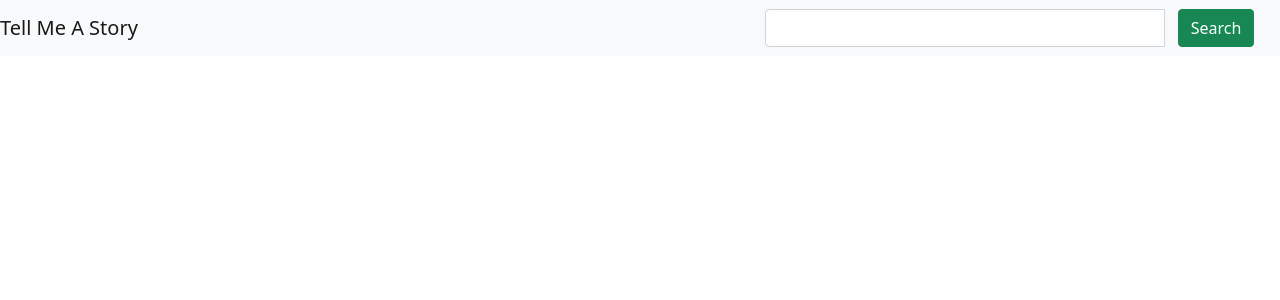
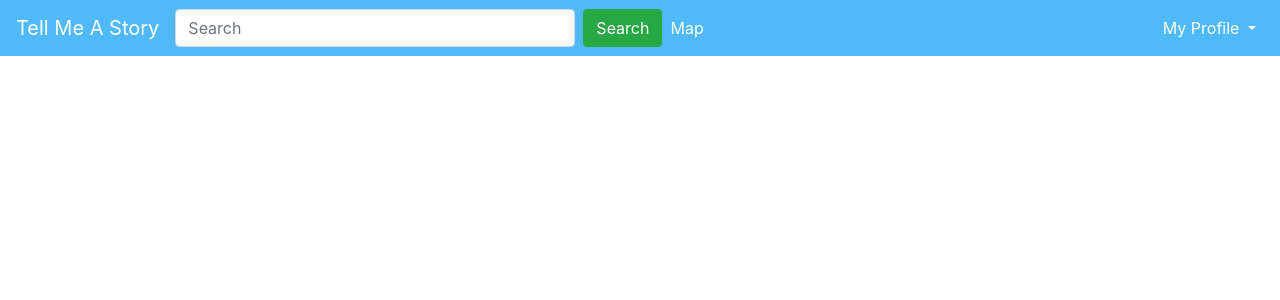
Before and after one commit to DrewBarlow/TellMeAStory4, a Django app: page /profile/ in a window 1280 px wide. Shown: the top 300 px of the page. Run offline with Django 4.2, Linux system fonts and the light colour scheme; some libraries are stand-ins or nearby versions.

Commit message:
Finished header for site

```diff
--- a/story/tellmeastory/templates/tellmeastory/profile.html
+++ b/story/tellmeastory/templates/tellmeastory/profile.html
@@ -1,7 +1,6 @@
+
 <!DOCTYPE html>
 <html lang="en">
-<link href="https://cdn.jsdelivr.net/npm/bootstrap@5.1.3/dist/css/bootstrap.min.css" rel="stylesheet" integrity="sha384-1BmE4kWBq78iYhFldvKuhfTAU6auU8tT94WrHftjDbrCEXSU1oBoqyl2QvZ6jIW3" crossorigin="anonymous">
-<script src="https://cdn.jsdelivr.net/npm/bootstrap@5.1.3/dist/js/bootstrap.bundle.min.js" integrity="sha384-ka7Sk0Gln4gmtz2MlQnikT1wXgYsOg+OMhuP+IlRH9sENBO0LRn5q+8nbTov4+1p" crossorigin="anonymous"></script>
 
 <head>
     <meta charset="UTF-8">
@@ -9,20 +8,50 @@
 </head>
 <body>
 
-<nav class="navbar navbar-light bg-light">
-  <a class="navbar-brand">Tell Me A Story</a>
-    <div style="margin-right:2%">
-  <form class="form-inline">
-    <div class="input-group">
-    <input class="form-control" style="width:400px">
-        <div style="width:15px"></div>
-    <span class="input-group-btn">
-        <button class="btn btn-success">Search</button>
-    </span>
-    </div>
-  </form>
+<nav class="navbar navbar-expand-lg navbar-dark" style="background-color:#4fbaf7">
+  <a class="navbar-brand" href="#">Tell Me A Story</a>
+  <button class="navbar-toggler" type="button" data-toggle="collapse" data-target="#navbarSupportedContent" aria-controls="navbarSupportedContent" aria-expanded="false" aria-label="Toggle navigation">
+    <span class="navbar-toggler-icon"></span>
+  </button>
+
+     <form class="form-inline my-2 my-lg-0">
+      <input class="form-control mr-sm-2" type="search" placeholder="Search" aria-label="Search" style="width:400px">
+      <button class="btn btn-success my-2 my-sm-0" type="submit">Search</button>
+    </form>
+
+  <div class="collapse navbar-collapse" id="navbarSupportedContent">
+    <ul class="navbar-nav mr-auto">
+      <li class="nav-item active">
+        <a class="nav-link" href="#">Map <span class="sr-only">(current)</span></a>
+      </li>
+
+    </ul>
+      <ul class="nav navbar-nav navbar-right">
+          <li class="nav-item dropdown">
+        <a class="nav-link dropdown-toggle" href="#" id="navbarDropdown" role="button" data-toggle="dropdown" aria-haspopup="true" aria-expanded="false" style="font-weight: 10px; color:white">
+          My Profile
+        </a>
+        <div class="dropdown-menu dropdown-menu-right" aria-labelledby="navbarDropdown">
+          <a class="dropdown-item" href="#">My Profile</a>
+          <a class="dropdown-item" href="#">Administration</a>
+          <div class="dropdown-divider"></div>
+          <a class="dropdown-item" href="#">Log Out</a>
         </div>
+      </li>
+
+      </ul>
+  </div>
+
+
+
 </nav>
 
+
+</nav>
 </body>
+
 </html>
+<link rel="stylesheet" href="https://cdn.jsdelivr.net/npm/bootstrap@4.0.0/dist/css/bootstrap.min.css" integrity="sha384-Gn5384xqQ1aoWXA+058RXPxPg6fy4IWvTNh0E263XmFcJlSAwiGgFAW/dAiS6JXm" crossorigin="anonymous">
+<script src="https://code.jquery.com/jquery-3.2.1.slim.min.js" integrity="sha384-KJ3o2DKtIkvYIK3UENzmM7KCkRr/rE9/Qpg6aAZGJwFDMVNA/GpGFF93hXpG5KkN" crossorigin="anonymous"></script>
+<script src="https://cdn.jsdelivr.net/npm/popper.js@1.12.9/dist/umd/popper.min.js" integrity="sha384-ApNbgh9B+Y1QKtv3Rn7W3mgPxhU9K/ScQsAP7hUibX39j7fakFPskvXusvfa0b4Q" crossorigin="anonymous"></script>
+<script src="https://cdn.jsdelivr.net/npm/bootstrap@4.0.0/dist/js/bootstrap.min.js" integrity="sha384-JZR6Spejh4U02d8jOt6vLEHfe/JQGiRRSQQxSfFWpi1MquVdAyjUar5+76PVCmYl" crossorigin="anonymous"></script>
```
